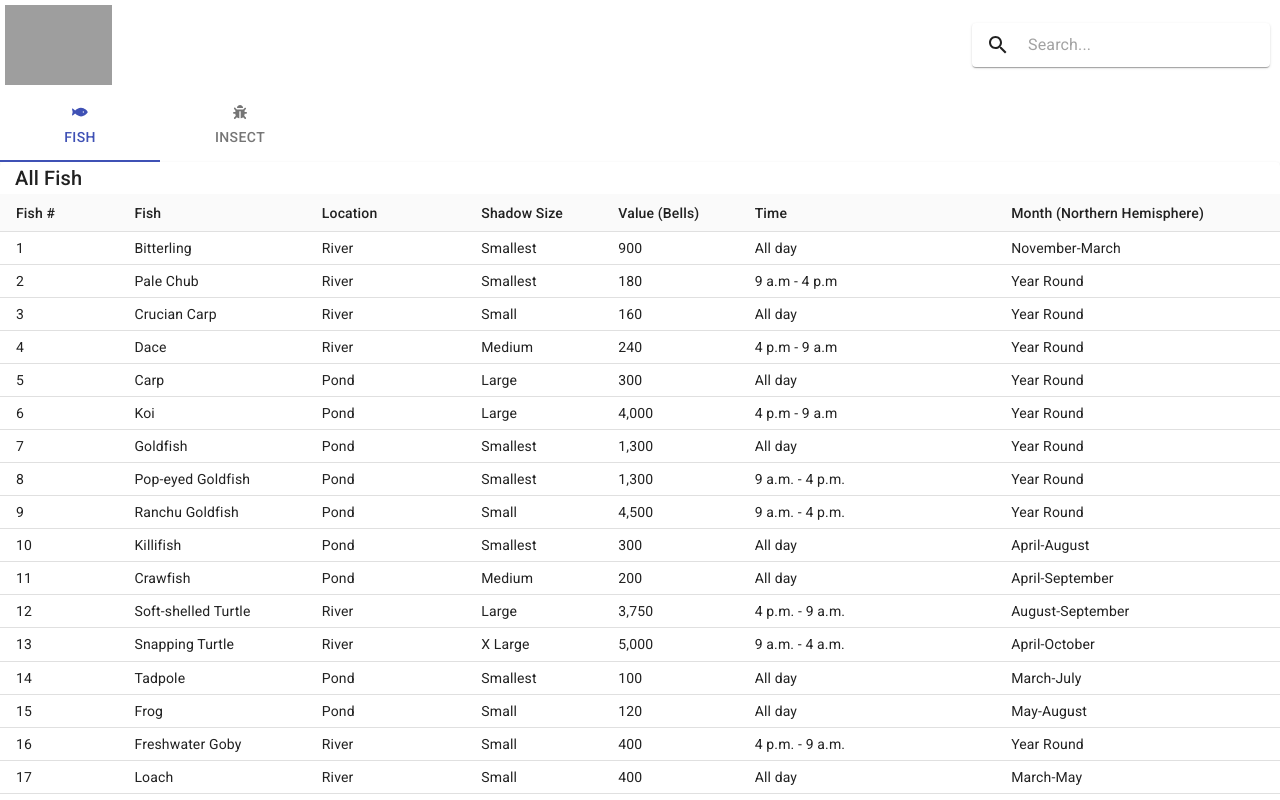
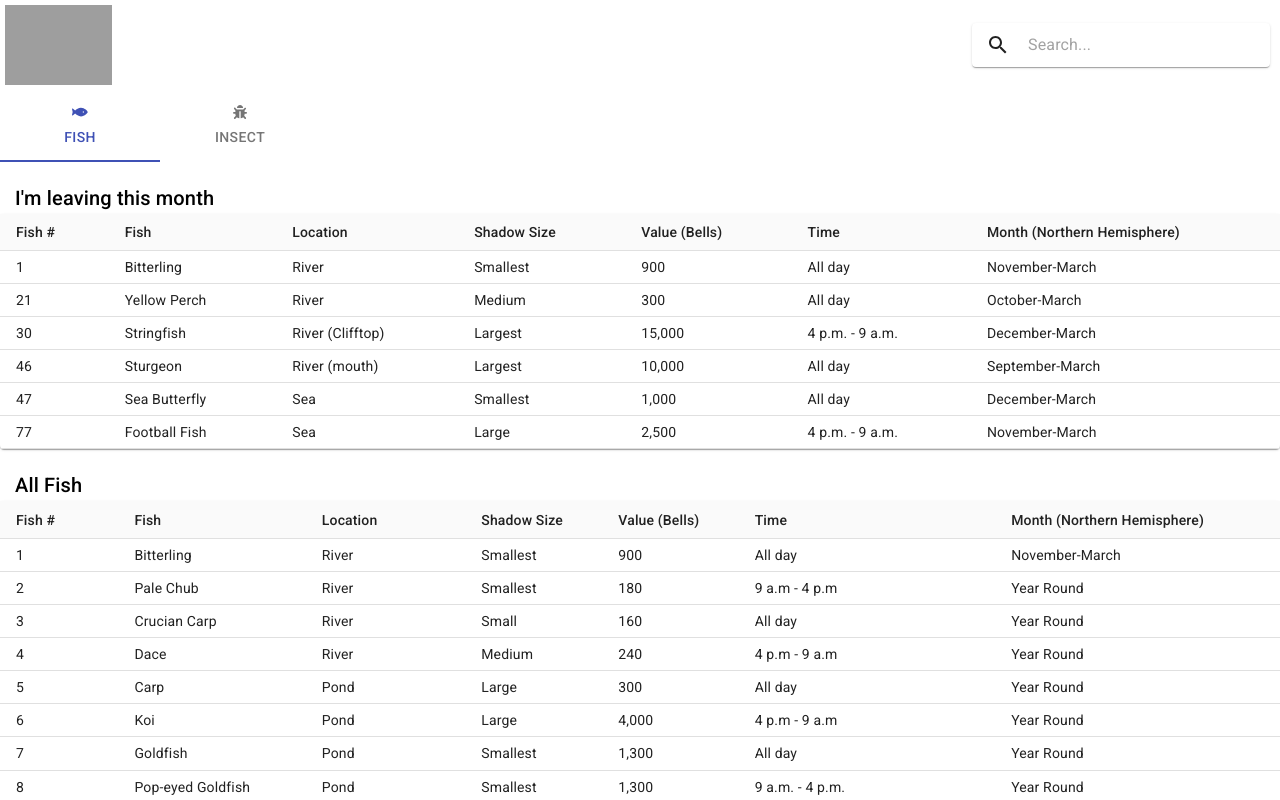
Before and after one commit to ycultan/AC-Critter-Guide, a React (Create React App) app: page / in a window 1280 px wide. Shown: the top 800 px of the page. Built offline with nearby package versions, Linux system fonts and the light colour scheme; grey boxes are pictures that could not be loaded.

Commit message:
added important fish component

```diff
--- a/src/App.js
+++ b/src/App.js
@@ -1,18 +1,22 @@
 import React, { useState } from "react";
 import { SearchBar } from "./components/SearchBar/SearchBar";
-import { fishData } from "./data/FishData";
+import { fishData, importantFishData } from "./data/FishData";
 import { NavBar } from "./components/NavigationBar/NavBar";
 import { HeaderTabs } from "./components/HeaderTabs/HeaderTabs";
+import { ImportantFish } from "./components/ImportantFish/ImportantFish";
+
 
 function App() {
   const [modifiedFishData, setmodifiedFishData] = useState(fishData);
+
   const searchCritter = value => {
     setmodifiedFishData(
-      modifiedFishData.filter(fish =>
+      fishData.filter(fish =>
         fish.name.toLowerCase().includes(value.toLowerCase())
       )
     );
   };
+
   const handleRequestSort = headerName => {
     switch (headerName) {
       case "month":
@@ -30,11 +34,12 @@ function App() {
           "November",
           "December"
         ];
+
+        const fishWithoutDates = modifiedFishData.filter(
+          fish => fish.isYearRound === true
+        );
         const fishWithDates = modifiedFishData.filter(
           fish => fish.isYearRound === false
-        );
-        const fishWithoutDates = modifiedFishData.filter(
-          fish => fish.isYearRound === true
         );
         const sortedFishWithDates = fishWithDates.sort((a, b) => {
           const aMonth = a.month.substring(0, a.month.indexOf("-")) || a.month;
@@ -55,6 +60,7 @@ function App() {
     <div>
       <NavBar searchBar={<SearchBar searchCritter={searchCritter} />} />
       <HeaderTabs
+        importantFish={<ImportantFish importantFishData={importantFishData} />}
         modifiedFishData={modifiedFishData}
         handleRequestSort={handleRequestSort}
       />
--- a/src/components/CritterTable/CritterTable.js
+++ b/src/components/CritterTable/CritterTable.js
@@ -22,13 +22,16 @@ const useStyles = makeStyles({
 export const CritterTable = ({ title, fishData, critterTableHead }) => {
   const classes = useStyles();
   const style = {
-    marginLeft: '15px'
-  }
+    marginLeft: "15px"
+  };
 
   return (
+    <>
+      <Typography variant="h6" style={style}>
+        {title}
+      </Typography>
       <Paper className={classes.root}>
         <TableContainer className={classes.container}>
-  <Typography variant="h6" style={style}>{title}</Typography>
           <Table stickyHeader size="small">
             {critterTableHead}
             <TableBody>
@@ -51,5 +54,6 @@ export const CritterTable = ({ title, fishData, critterTableHead }) => {
           </Table>
         </TableContainer>
       </Paper>
+    </>
   );
 };
--- a/src/components/CritterTableHeader/CritterTableHead.js
+++ b/src/components/CritterTableHeader/CritterTableHead.js
@@ -4,41 +4,49 @@ import TableHead from "@material-ui/core/TableHead";
 import TableRow from "@material-ui/core/TableRow";
 import { TableSortLabel } from "@material-ui/core";
 
-export const CritterTableHead = ({ onRequestSort }) => {
+export const CritterTableHead = ({ onRequestSort, isSortableTable = true }) => {
   const [isAsc, setIsAsc] = useState(true);
-  const [orderBy, setOrderBy] = useState('')
+  const [orderBy, setOrderBy] = useState("");
   const createSortHandler = headerName => () => {
     onRequestSort(headerName);
     setIsAsc(!isAsc);
-    setOrderBy(headerName)
+    setOrderBy(headerName);
   };
 
   return (
     <TableHead>
       <TableRow>
+        {isSortableTable ? (
           <TableCell>
             <TableSortLabel
-            active={orderBy === 'id'}
+              active={orderBy === "id"}
               direction={"asc"}
               onClick={createSortHandler("id")}
             >
               Fish #
             </TableSortLabel>
           </TableCell>
+        ) : (
+          <TableCell>Fish #</TableCell>
+        )}
         <TableCell>Fish</TableCell>
         <TableCell>Location</TableCell>
         <TableCell>Shadow Size</TableCell>
         <TableCell>Value (Bells)</TableCell>
         <TableCell>Time</TableCell>
+        {isSortableTable ? (
           <TableCell>
             <TableSortLabel
-            active={orderBy === 'month'}
+              active={orderBy === "month"}
               direction={"asc"}
               onClick={createSortHandler("month")}
             >
               Month (Northern Hemisphere)
             </TableSortLabel>
           </TableCell>
+        ) : (
+          <TableCell>Month (Northern Hemisphere)</TableCell>
+        )}
       </TableRow>
     </TableHead>
   );
--- a/src/components/HeaderTabs/HeaderTabs.js
+++ b/src/components/HeaderTabs/HeaderTabs.js
@@ -1,12 +1,5 @@
 import React, { useState } from "react";
-import {
-  makeStyles,
-  AppBar,
-  Tabs,
-  Tab,
-  Typography,
-  Box
-} from "@material-ui/core";
+import { makeStyles, AppBar, Tabs, Tab, Typography } from "@material-ui/core";
 import { FontAwesomeIcon } from "@fortawesome/react-fontawesome";
 import { faFish, faBug } from "@fortawesome/free-solid-svg-icons";
 import { CritterTable } from "../CritterTable/CritterTable";
@@ -30,11 +23,7 @@ const useStyles = makeStyles(theme => ({
   }
 }));
 
-const TabPanel = props => {
-  const { fishTable, value, index, ...other } = props;
-  console.log("value", value);
-  console.log("index", index);
-
+const TabPanel = ({ importantFish, fishTable, value, index }) => {
   return (
     <Typography
       component="div"
@@ -42,19 +31,22 @@ const TabPanel = props => {
       hidden={value !== index}
       id={`scrollable-force-tabpanel-${index}`}
       aria-labelledby={`scrollable-force-tab-${index}`}
-      {...other}
     >
+      {importantFish && importantFish}
       {value === index && fishTable}
     </Typography>
   );
 };
 
-export const HeaderTabs = ({ modifiedFishData, handleRequestSort }) => {
+export const HeaderTabs = ({
+  importantFish,
+  modifiedFishData,
+  handleRequestSort
+}) => {
   const classes = useStyles();
   const [value, setValue] = useState(0);
 
   const handleChange = (event, newValue) => {
-    console.log("new value", newValue);
     setValue(newValue);
   };
 
@@ -74,6 +66,7 @@ export const HeaderTabs = ({ modifiedFishData, handleRequestSort }) => {
       <TabPanel
         value={value}
         index={0}
+        importantFish={importantFish}
         fishTable={
           <CritterTable
             title="All Fish"
@@ -83,7 +76,8 @@ export const HeaderTabs = ({ modifiedFishData, handleRequestSort }) => {
             }
           />
         }
-      ></TabPanel>
+      />
+      <TabPanel value={value} index={1} />
     </div>
   );
 };
--- a/src/components/ImportantFish/ImportantFish.js
+++ b/src/components/ImportantFish/ImportantFish.js
@@ -0,0 +1,15 @@
+import React from "react";
+import { CritterTable } from "../CritterTable/CritterTable";
+import { CritterTableHead } from "../CritterTableHeader/CritterTableHead";
+
+export const ImportantFish = ({ importantFishData }) => {
+  return (
+    <div style={{margin: '20px 0px 20px 0px'}}>
+      <CritterTable
+        title="I'm leaving this month"
+        fishData={importantFishData}
+        critterTableHead={<CritterTableHead isSortableTable={false} />}
+      />
+    </div>
+  );
+};
--- a/src/components/NavigationBar/NavBar.js
+++ b/src/components/NavigationBar/NavBar.js
@@ -10,7 +10,6 @@ export const NavBar = ({searchBar}) => {
         alt=""
       />
       {searchBar}
-
     </div>
   );
 };
--- a/src/data/FishData.js
+++ b/src/data/FishData.js
@@ -117,7 +117,7 @@ export const fishData = [
     "100",
     "All day",
     false,
-    "March-July "
+    "March-July"
   ),
   createData(
     15,
@@ -127,7 +127,7 @@ export const fishData = [
     "120",
     "All day",
     false,
-    "May-August "
+    "May-August"
   ),
   createData(
     16,
@@ -146,7 +146,7 @@ export const fishData = [
     "400",
     "All day",
     false,
-    "March-May "
+    "March-May"
   ),
   createData(
     18,
@@ -156,7 +156,7 @@ export const fishData = [
     "800",
     "4 p.m. - 9 a.m.",
     false,
-    "May-October "
+    "May-October"
   ),
   createData(
     19,
@@ -166,7 +166,7 @@ export const fishData = [
     "5,500",
     "9 a.m. - 4 p.m.",
     false,
-    "June-August "
+    "June-August"
   ),
   createData(20, "Bluegill", "River", "Small", "180", "9 a.m. - 4 p.m.", true),
   createData(
@@ -177,7 +177,7 @@ export const fishData = [
     "300",
     "All day",
     false,
-    "October-March "
+    "October-March"
   ),
   createData(22, "Black Bass", "River", "Large", "400", "All day", true),
   createData(
@@ -188,7 +188,7 @@ export const fishData = [
     "800",
     "All day",
     false,
-    "June-October "
+    "June-October"
   ),
   createData(
     24,
@@ -198,7 +198,7 @@ export const fishData = [
     "1,800",
     "All day",
     false,
-    "September-December "
+    "September-December"
   ),
   createData(
     25,
@@ -208,7 +208,7 @@ export const fishData = [
     "500",
     "All day",
     false,
-    "December-February "
+    "December-February"
   ),
   createData(
     26,
@@ -218,7 +218,7 @@ export const fishData = [
     "900",
     "All day",
     false,
-    "July-September "
+    "July-September"
   ),
   createData(
     27,
@@ -228,7 +228,7 @@ export const fishData = [
     "1,000",
     "All day",
     false,
-    "March-June, September-November "
+    "March-June, September-November"
   ),
   createData(
     28,
@@ -238,7 +238,7 @@ export const fishData = [
     "3,800",
     "4 p.m. - 9 a.m.",
     false,
-    "March-June, September-November "
+    "March-June, September-November"
   ),
   createData(
     29,
@@ -248,7 +248,7 @@ export const fishData = [
     "15,000",
     "4 p.m. - 9 a.m.",
     false,
-    "March-June, September-November "
+    "March-June, September-November"
   ),
   createData(
     30,
@@ -258,7 +258,7 @@ export const fishData = [
     "15,000",
     "4 p.m. - 9 a.m.",
     false,
-    "December-March "
+    "December-March"
   ),
   createData(
     31,
@@ -288,7 +288,7 @@ export const fishData = [
     "2,000",
     "4 p.m. - 9 a.m.",
     false,
-    "September-November "
+    "September-November"
   ),
   createData(
     34,
@@ -298,7 +298,7 @@ export const fishData = [
     "1,300",
     "9 a.m. - 4 p.m.",
     false,
-    "April-November "
+    "April-November"
   ),
   createData(
     35,
@@ -308,7 +308,7 @@ export const fishData = [
     "1,500",
     "9 a.m. - 4 p.m.",
     false,
-    "May-September "
+    "May-September"
   ),
   createData(
     36,
@@ -318,7 +318,7 @@ export const fishData = [
     "3,000",
     "4 p.m. - 9 a.m.",
     false,
-    "May-October "
+    "May-October"
   ),
   createData(
     37,
@@ -328,7 +328,7 @@ export const fishData = [
     "2,500",
     "9 a.m. - 4 p.m.",
     false,
-    "May-October "
+    "May-October"
   ),
   createData(
     38,
@@ -338,7 +338,7 @@ export const fishData = [
     "500",
     "9 a.m. - 4 p.m.",
     false,
-    "April-November "
+    "April-November"
   ),
   createData(
     39,
@@ -348,7 +348,7 @@ export const fishData = [
     "800",
     "9 a.m. - 4 p.m.",
     false,
-    "May-October "
+    "May-October"
   ),
   createData(
     40,
@@ -358,7 +358,7 @@ export const fishData = [
     "2,500",
     "9 a.m. - 4 p.m., 9 p.m. - 4 a.m.",
     false,
-    "June-September "
+    "June-September"
   ),
   createData(
     41,
@@ -368,7 +368,7 @@ export const fishData = [
     "10,000",
     "4 p.m. - 9 a.m.",
     false,
-    "June-September "
+    "June-September"
   ),
   createData(
     42,
@@ -378,7 +378,7 @@ export const fishData = [
     "15,000",
     "4 a.m - 9 p.m.",
     false,
-    "June-September "
+    "June-September"
   ),
   createData(
     43,
@@ -388,7 +388,7 @@ export const fishData = [
     "6,000",
     "4 p.m. - 9 a.m.",
     false,
-    "July-October "
+    "July-October"
   ),
   createData(
     44,
@@ -398,7 +398,7 @@ export const fishData = [
     "10,000",
     "4 p.m. - 9 a.m.",
     false,
-    "June-September "
+    "June-September"
   ),
   createData(
     45,
@@ -408,7 +408,7 @@ export const fishData = [
     "4,000",
     "9 p.m. - 4 a.m.",
     false,
-    "June-September "
+    "June-September"
   ),
   createData(
     46,
@@ -418,7 +418,7 @@ export const fishData = [
     "10,000",
     "All day",
     false,
-    "September-March "
+    "September-March"
   ),
   createData(
     47,
@@ -428,7 +428,7 @@ export const fishData = [
     "1,000",
     "All day",
     false,
-    "December-March "
+    "December-March"
   ),
   createData(
     48,
@@ -438,7 +438,7 @@ export const fishData = [
     "1,100",
     "All day",
     false,
-    "April-November "
+    "April-November"
   ),
   createData(
     49,
@@ -448,7 +448,7 @@ export const fishData = [
     "650",
     "All day",
     false,
-    "April-September "
+    "April-September"
   ),
   createData(
     50,
@@ -458,7 +458,7 @@ export const fishData = [
     "1,000",
     "All day",
     false,
-    "April-September "
+    "April-September"
   ),
   createData(
     51,
@@ -468,7 +468,7 @@ export const fishData = [
     "1,000",
     "All day",
     false,
-    "April-September "
+    "April-September"
   ),
   createData(
     52,
@@ -478,7 +478,7 @@ export const fishData = [
     "10,000",
     "4 a.m. - 9 p.m.",
     false,
-    "July-August "
+    "July-August"
   ),
   createData(
     53,
@@ -488,7 +488,7 @@ export const fishData = [
     "500",
     "All day",
     false,
-    "April-November "
+    "April-November"
   ),
   createData(
     54,
@@ -498,7 +498,7 @@ export const fishData = [
     "5,000",
     "6 p.m. - 4 a.m.",
     false,
-    "November-February "
+    "November-February"
   ),
   createData(
     55,
@@ -508,7 +508,7 @@ export const fishData = [
     "250",
     "All day",
     false,
-    "July-September "
+    "July-September"
   ),
   createData(56, "Anchovy", "Sea", "Small", "200", "4 a.m. - 9 p.m.", true),
   createData(57, "Horse Mackerel", "Sea", "Small", "150", "All day", true),
@@ -520,7 +520,7 @@ export const fishData = [
     "5,000",
     "All day",
     false,
-    "March-November "
+    "March-November"
   ),
   createData(59, "Sea Bass", "Sea", "X Large", "400", "All day", true),
   createData(60, "Red Snapper", "Sea", "Medium", "3,000", "All day", true),
@@ -532,7 +532,7 @@ export const fishData = [
     "300",
     "All day",
     false,
-    "October-April "
+    "October-April"
   ),
   createData(62, "Olive Flounder", "Sea", "Large", "800", "All day", true),
   createData(
@@ -543,7 +543,7 @@ export const fishData = [
     "500",
     "All day",
     false,
-    "December-August "
+    "December-August"
   ),
   createData(
     64,
@@ -553,7 +553,7 @@ export const fishData = [
     "2,000",
     "All day",
     false,
-    "August-October "
+    "August-October"
   ),
   createData(
     65,
@@ -563,7 +563,7 @@ export const fishData = [
     "600",
     "All day",
     false,
-    "June-October "
+    "June-October"
   ),
   createData(
     66,
@@ -573,7 +573,7 @@ export const fishData = [
     "7,000",
     "All day",
     false,
-    "November-April "
+    "November-April"
   ),
   createData(
     67,
@@ -583,7 +583,7 @@ export const fishData = [
     "10,000",
     "All day",
     false,
-    "July-September, November-April "
+    "July-September, November-April"
   ),
   createData(
     68,
@@ -593,7 +593,7 @@ export const fishData = [
     "4,500",
     "All day",
     false,
-    "May-October "
+    "May-October"
   ),
   createData(
     69,
@@ -603,7 +603,7 @@ export const fishData = [
     "6,000",
     "All day",
     false,
-    "May-October "
+    "May-October"
   ),
   createData(
     70,
@@ -613,7 +613,7 @@ export const fishData = [
     "4,000",
     "4 a.m. - 9 p.m.",
     false,
-    "July-September "
+    "July-September"
   ),
   createData(
     71,
@@ -623,7 +623,7 @@ export const fishData = [
     "3,000",
     "4 a.m. - 9 p.m.",
     false,
-    "August-November "
+    "August-November"
   ),
   createData(
     72,
@@ -633,7 +633,7 @@ export const fishData = [
     "12,000",
     "4 p.m. - 9 a.m.",
     false,
-    "June-September "
+    "June-September"
   ),
   createData(
     73,
@@ -643,7 +643,7 @@ export const fishData = [
     "8,000",
     "4 p.m. - 9 a.m.",
     false,
-    "June-September "
+    "June-September"
   ),
   createData(
     74,
@@ -653,7 +653,7 @@ export const fishData = [
     "15,000",
     "4 p.m. - 9 a.m.",
     false,
-    "June-September "
+    "June-September"
   ),
   createData(
     75,
@@ -663,7 +663,7 @@ export const fishData = [
     "13,000",
     "All day",
     false,
-    "June-September "
+    "June-September"
   ),
   createData(
     76,
@@ -673,7 +673,7 @@ export const fishData = [
     "1,500",
     "All day",
     false,
-    "June-September "
+    "June-September"
   ),
   createData(
     77,
@@ -683,7 +683,7 @@ export const fishData = [
     "2,500",
     "4 p.m. - 9 a.m.",
     false,
-    "November-March "
+    "November-March"
   ),
   createData(
     78,
@@ -693,7 +693,7 @@ export const fishData = [
     "9,000",
     "All day",
     false,
-    "December-May "
+    "December-May"
   ),
   createData(
     79,
@@ -714,3 +714,17 @@ export const fishData = [
     true
   )
 ];
+
+const fishWithDates = fishData.filter(fish => fish.isYearRound === false);
+
+export const importantFishData = fishWithDates.reduce((acc, fish) => {
+  const currentMonth = new Date().toLocaleDateString("default", {
+    month: "long"
+  });
+  const fishEndMonths = fish.month.split(/[-,]/g)
+
+  if (fishEndMonths[1] === currentMonth || (fishEndMonths[3] && fishEndMonths[3] === currentMonth)) acc.push(fish)
+
+  return acc;
+
+}, []);
```
Lines whose indentation alone changed are shown as unchanged.
